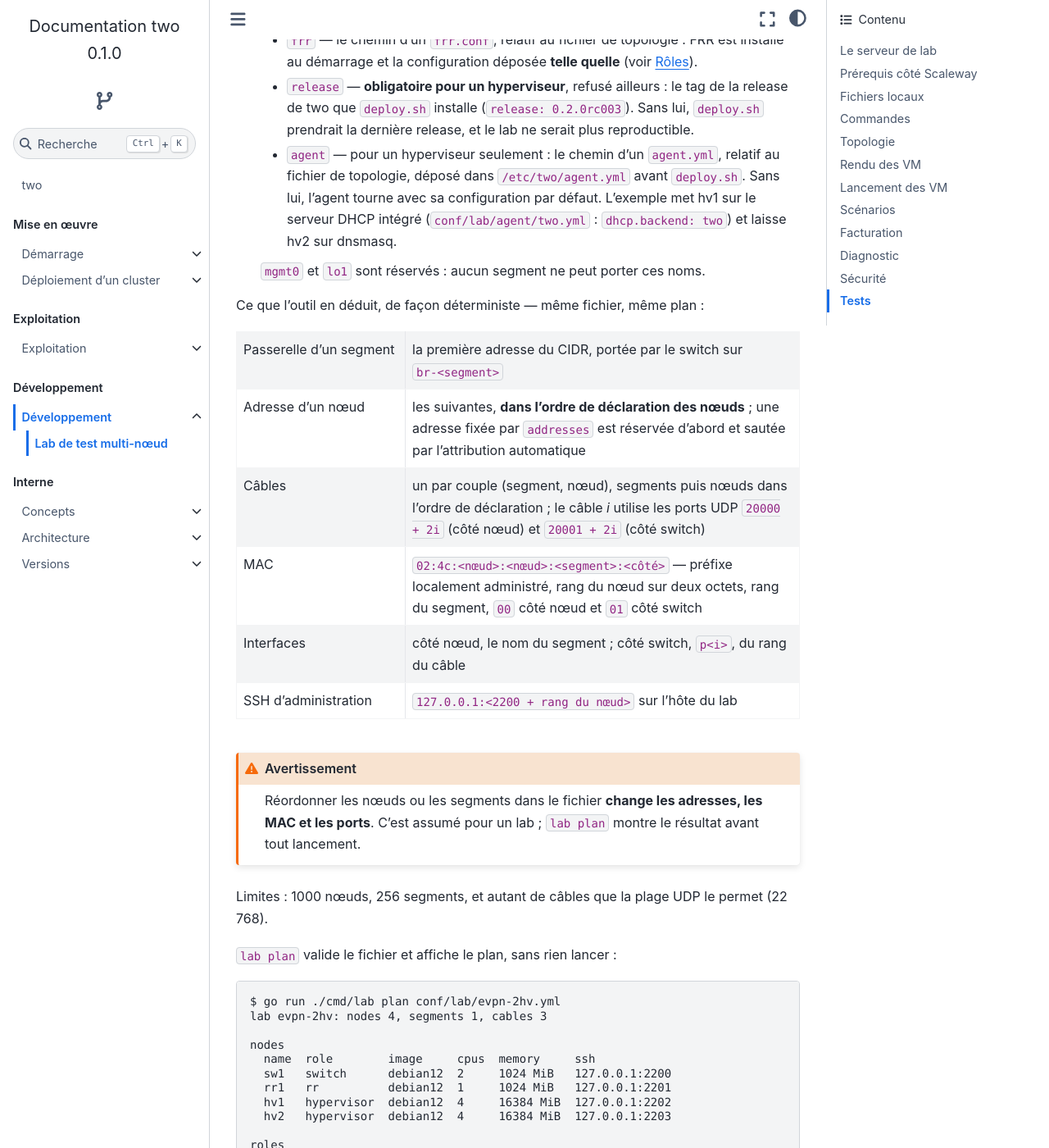
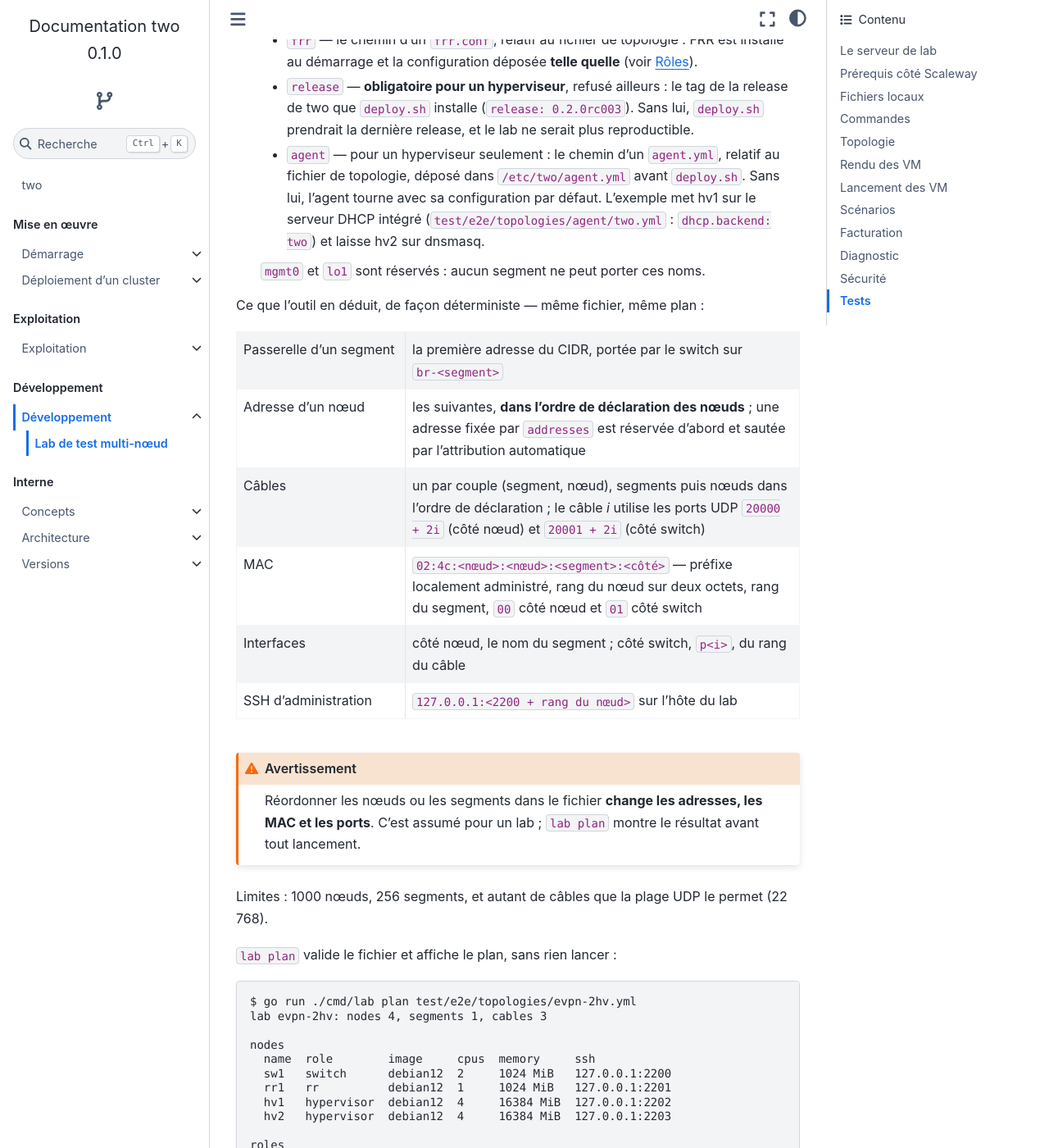
Before and after one commit to GnomeZworc/two-mirror, a Sphinx documentation site: the page built from docs/developpement/lab.rst, in a window 1280 px wide and 1400 px high, scrolled down 5159 px. Shown: the whole window at 82% size. Built offline with Sphinx 7.4.7 and the Sphinx Book theme 1.1.4, drawn with Linux system fonts in a browser that asks for light colours; some of the changed text lies outside the part shown.

Commit message:
f-50: lab: scénarios et topologies déplacés sous test/e2e #50
Signed-off-by: GnomeZworc <nicolas.boufidjeline@g3e.fr>

```diff
--- a/docs/deploiement/route-reflector.rst
+++ b/docs/deploiement/route-reflector.rst
@@ -57,10 +57,10 @@
 --------------------
 
 ``bgpd`` et ``bfdd`` activés dans ``/etc/frr/daemons``. La configuration ci-dessous est **celle du
-lab** (``conf/lab/frr/rr1.conf``) : ASN, loopback et plages sont ceux de la production, seul le nom
+lab** (``test/e2e/topologies/frr/rr1.conf``) : ASN, loopback et plages sont ceux de la production, seul le nom
 d'hôte diffère. Le lab qualifie donc exactement ce fichier.
 
-.. literalinclude:: ../../conf/lab/frr/rr1.conf
+.. literalinclude:: ../../test/e2e/topologies/frr/rr1.conf
    :language: text
 
 Ce qu'elle établit :
--- a/docs/developpement/lab.rst
+++ b/docs/developpement/lab.rst
@@ -17,7 +17,7 @@
    topologie déclarative et plan déterministe (``lab plan``), VM rendues et lancées sur le
    serveur (``lab render``, ``lab up`` / ``status`` / ``down`` / ``ssh``), rôles installés au
    démarrage (FRR sur le switch et le route reflector, two par ``deploy.sh`` sur les
-   hyperviseurs) et scénarios versionnés (``scripts/lab/scenario.sh``). La redondance du plan de
+   hyperviseurs) et scénarios versionnés (``test/e2e/run.sh``). La redondance du plan de
    contrôle — deux route reflectors, deux switchs — est l'objet de
    `#54 <https://git.g3e.fr/syonad/two/issues/54>`_.
 
@@ -179,7 +179,7 @@
 .. code-block:: text
 
    scripts/lab-host.sh up
-   scripts/lab-host.sh push conf/lab/evpn-2hv.yml
+   scripts/lab-host.sh push test/e2e/topologies/evpn-2hv.yml
    scripts/lab-host.sh ssh './lab up topology/evpn-2hv.yml'
    scripts/lab-host.sh ssh './lab ssh hv1'          # shell interactif sur hv1
    scripts/lab-host.sh ssh './lab ssh hv1 ip -br a' # commande, code de retour propagé
@@ -194,9 +194,9 @@
 ---------
 
 Un lab est décrit par un fichier YAML : des **nœuds** (les VM) et des **segments** (des réseaux L2
-portés par un switch). Exemple livré, ``conf/lab/evpn-2hv.yml`` :
+portés par un switch). Exemple livré, ``test/e2e/topologies/evpn-2hv.yml`` :
 
-.. literalinclude:: ../../conf/lab/evpn-2hv.yml
+.. literalinclude:: ../../test/e2e/topologies/evpn-2hv.yml
    :language: yaml
 
 Chaque nœud non-switch est relié au switch de chacun de ses segments par un câble virtuel QEMU ;
@@ -236,7 +236,7 @@
    * ``agent`` — pour un hyperviseur seulement : le chemin d'un ``agent.yml``, relatif au fichier
      de topologie, déposé dans ``/etc/two/agent.yml`` avant ``deploy.sh``. Sans lui, l'agent tourne
      avec sa configuration par défaut. L'exemple met hv1 sur le serveur DHCP intégré
-     (``conf/lab/agent/two.yml`` : ``dhcp.backend: two``) et laisse hv2 sur dnsmasq.
+     (``test/e2e/topologies/agent/two.yml`` : ``dhcp.backend: two``) et laisse hv2 sur dnsmasq.
 
    ``mgmt0`` et ``lo1`` sont réservés : aucun segment ne peut porter ces noms.
 
@@ -272,7 +272,7 @@
 
 .. code-block:: text
 
-   $ go run ./cmd/lab plan conf/lab/evpn-2hv.yml
+   $ go run ./cmd/lab plan test/e2e/topologies/evpn-2hv.yml
    lab evpn-2hv: nodes 4, segments 1, cables 3
 
    nodes
@@ -308,7 +308,7 @@
 
 Les ASN, la loopback du route reflector, le lien ``169.254.0.0/28`` et le subnet des hyperviseurs
 de l'exemple sont **ceux de la production** (décision du 2026-10-04, #50) : les fichiers de
-``conf/lab/`` restent ainsi au plus près de ce qui tourne réellement. Toutes les adresses y sont
+``test/e2e/topologies/`` restent ainsi au plus près de ce qui tourne réellement. Toutes les adresses y sont
 **fixées** par ``addresses`` — le route reflector en ``.2``, les hyperviseurs à partir de ``.11`` —
 pour que le modèle se lise sans le plan et ne dépende pas de l'ordre de déclaration : le
 ``frr.conf`` d'un hyperviseur, écrit à la main, porte son adresse en ``router-id``. Seul le switch
@@ -317,11 +317,11 @@
 Rôles
 ~~~~~
 
-Les configurations FRR du lab vivent dans ``conf/lab/frr/``, une par nœud, **écrites à la main** :
+Les configurations FRR du lab vivent dans ``test/e2e/topologies/frr/``, une par nœud, **écrites à la main** :
 ce sont les mêmes fichiers que la documentation de déploiement inclut, pour que le lab qualifie
 exactement ce qu'elle prescrit. Celle du route reflector :
 
-.. literalinclude:: ../../conf/lab/frr/rr1.conf
+.. literalinclude:: ../../test/e2e/topologies/frr/rr1.conf
    :language: text
 
 Au premier démarrage, cloud-init installe FRR (``frr-stable`` de ``deb.frrouting.org``, sans les
@@ -421,7 +421,7 @@
 
    **Le switch du lab est un routeur Linux avec FRR, par choix.** Il joue le rôle générique de
    routeur de cluster : passerelle des hyperviseurs, session eBGP avec BFD vers le route reflector,
-   dont il n'accepte que la loopback (``conf/lab/frr/sw1.conf``). L'équipement réel dépend de qui
+   dont il n'accepte que la loopback (``test/e2e/topologies/frr/sw1.conf``). L'équipement réel dépend de qui
    déploie l'infrastructure (MikroTik aujourd'hui ; Cisco, Juniper, Arista… demain) : il n'a besoin
    que de BGP et d'EVPN, et sa configuration propre au constructeur n'a pas sa place dans le lab.
 
@@ -432,7 +432,7 @@
 
 .. code-block:: text
 
-   $ go run ./cmd/lab render -key ~/.config/two-lab/ssh/lab_ed25519.pub conf/lab/evpn-2hv.yml <répertoire>
+   $ go run ./cmd/lab render -key ~/.config/two-lab/ssh/lab_ed25519.pub test/e2e/topologies/evpn-2hv.yml <répertoire>
 
 ``<répertoire>/<nœud>/`` reçoit :
 
@@ -611,7 +611,7 @@
    …
    qemu QEMU emulator version 7.2.22 (Debian 1:7.2+dfsg-7+deb12u18+b3), nested=Y
    == prêt : root@<adresse>
-   $ scripts/lab-host.sh push conf/lab/evpn-2hv.yml
+   $ scripts/lab-host.sh push test/e2e/topologies/evpn-2hv.yml
    == compilation de lab (linux/amd64)
    == déposés sur le serveur : ~/lab, ~/evpn-2hv.yml — ensuite : lab-host.sh ssh './lab up evpn-2hv.yml'
    $ scripts/lab-host.sh ssh './lab up evpn-2hv.yml'
@@ -674,9 +674,9 @@
 
 .. code-block:: text
 
-   scripts/lab/scenario.sh s1          # un scénario
-   scripts/lab/scenario.sh s1 s3       # plusieurs
-   scripts/lab/scenario.sh all         # tous, dans l'ordre
+   test/e2e/run.sh s1          # un scénario
+   test/e2e/run.sh s1 s3       # plusieurs
+   test/e2e/run.sh all         # tous, dans l'ordre
 
 Chacun affiche une ligne ``RÉUSSI`` ou ``ÉCHOUÉ`` par vérification — un échec porte la dernière
 ligne de la commande en cause —, des lignes ``INFO`` pour les mesures, puis son bilan. Le code de
@@ -720,9 +720,9 @@
 
 ``s6`` réutilise les VM de ``s4`` : le lancer après.
 
-**Comment c'est fait.** ``scripts/lab/scenario.sh`` exécute chaque scénario sur le Mac ; un
+**Comment c'est fait.** ``test/e2e/run.sh`` exécute chaque scénario sur le Mac ; un
 scénario envoie des blocs de shell aux nœuds par ``on <nœud> [VAR=valeur…] <<'NODE'``, précédés de
-``scripts/lab/node.sh`` — appels à l'API de l'agent, attente des états, image Debian compatible two
+``test/e2e/lib/node.sh`` — appels à l'API de l'agent, attente des états, image Debian compatible two
 (préparée une fois par hyperviseur, ``seedfrom`` avec barre oblique finale), clé SSH des VM,
 ``check`` et ``vm_fails``. Une vérification négative (« ne joint pas ») passe par ``vm_fails`` :
 elle n'est réussie que si le SSH vers la VM a fonctionné **et** que la commande y a échoué — un
@@ -733,7 +733,7 @@
 
 .. code-block:: text
 
-   $ scripts/lab/scenario.sh all | grep -E '^(=== s[0-9].* : |INFO)'
+   $ test/e2e/run.sh all | grep -E '^(=== s[0-9].* : |INFO)'
    INFO: MAC de sn-s1a : 00:22:33:00:00:0a 00:22:33:00:00:0b ; de sn-s1b : 00:22:33:00:00:0a 00:22:33:00:00:0b
    === s1-dhcp-two : 37 réussi(s), 0 échoué(s)
    === s2-gateway : 22 réussi(s), 0 échoué(s)
@@ -763,7 +763,7 @@
 
 Le lab sert à qualifier des comportements qui ne se voient qu'à plusieurs hyperviseurs — la
 campagne L3VNI de `#41 <https://git.g3e.fr/syonad/two/issues/41>`_ en est le prochain exemple. Un
-scénario est un fichier ``scripts/lab/scenarios/<n>-<nom>.sh``, exécuté par ``scenario.sh`` sur le
+scénario est un fichier ``test/e2e/scenarios/<n>-<nom>.sh``, exécuté par ``scenario.sh`` sur le
 Mac ; il envoie des blocs aux nœuds :
 
 .. code-block:: bash
@@ -796,7 +796,7 @@
   (``check "prérequis : …"``) ;
 * variables vers un nœud : ``on hv1 NOM=valeur <<'NODE'`` (valeurs échappées par
   ``scenario.sh``) ;
-* ``bash scripts/lab/scenario_test.sh`` vérifie la syntaxe de chaque bloc réellement envoyé — à
+* ``bash test/e2e/run_test.sh`` vérifie la syntaxe de chaque bloc réellement envoyé — à
   lancer avant toute session.
 
 Facturation
@@ -890,7 +890,7 @@
 .. code-block:: bash
 
    bash scripts/lab-host_test.sh
-   bash scripts/lab/scenario_test.sh
+   bash test/e2e/run_test.sh
    go test ./internal/lab/... ./cmd/lab/
 
 Environ une minute et demie, sans réseau : la suite remplace ``curl`` par une fausse API Scaleway
```
Also changed, not shown: 31 other files.
